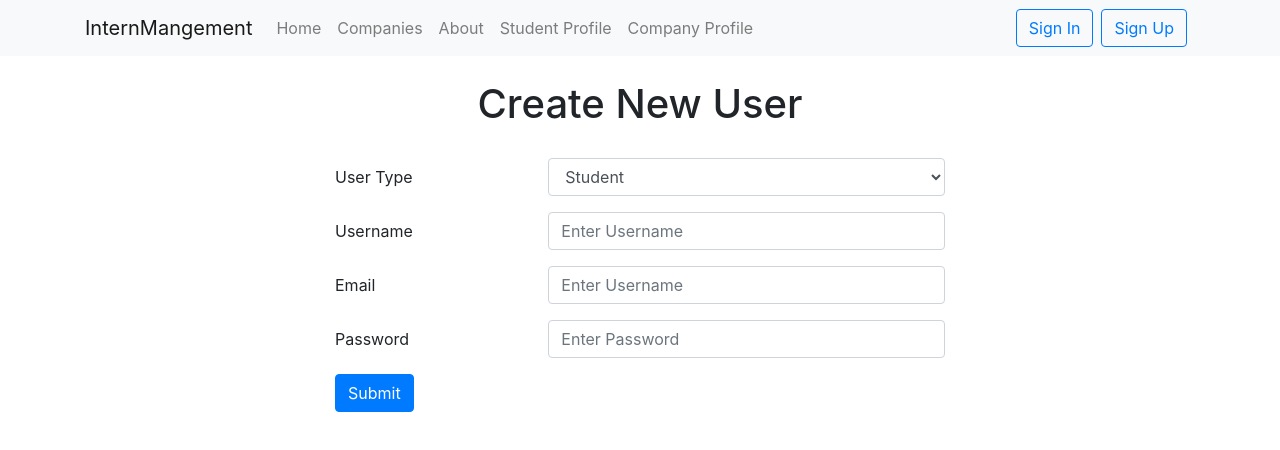
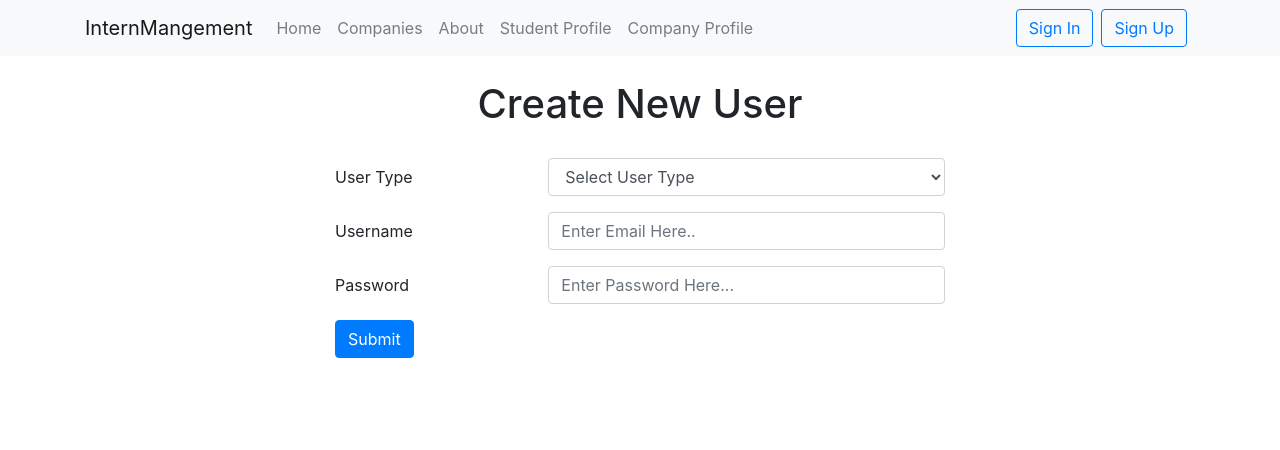
Before and after one commit to WTGihan/intern-manage, a React (Create React App) app: page /signup in a window 1280 px wide. Shown: the top 450 px of the page. Built offline with nearby package versions, Linux system fonts and the light colour scheme.

Commit message:
signup and signin funcation create basic

```diff
--- a/db.json
+++ b/db.json
@@ -3,9 +3,14 @@
     {
       "id": 1,
       "userType": "Student",
-      "username": "WTGihan",
       "email": "wtgihan@gmail.com",
-      "phone": "111"
+      "password": "1111"
+    },
+    {
+      "userType": "Student",
+      "email": "w.tharindu.gihan.lk@gmail.com",
+      "password": "2222",
+      "id": 2
     }
   ],
   "students": [
--- a/src/App.js
+++ b/src/App.js
@@ -12,6 +12,11 @@ import CompanyHome from "./components/pages/company/CompanyHome";
 import StudentHome from "./components/pages/student/StudentHome";
 
 function App() {
+  // const [user, setUser] = useState({
+  //   email:"",
+  //   p
+  // })
+
   return (
     <Router>
       <div className="App">
--- a/src/components/pages/common/SignIn.jsx
+++ b/src/components/pages/common/SignIn.jsx
@@ -1,6 +1,47 @@
-import React from "react";
+import React, { useState } from "react";
+import axios from "axios";
+import { useHistory } from "react-router-dom";
 
 function SignIn() {
+  let history = useHistory();
+
+  const [user, setUser] = useState({
+    email: "",
+    password: "",
+  });
+
+  const onInputChange = (e) => {
+    // console.log(e.target.value);
+    setUser({ ...user, [e.target.name]: e.target.value });
+  };
+
+  const onSubmit = async (e) => {
+    e.preventDefault();
+    // console.log(user);
+    const result = await axios.get("http://localhost:3004/users");
+    const users = result.data;
+    let validUser = false;
+
+    users.forEach((person) => {
+      if (person.email === user.email && person.password === user.password) {
+        validUser = true;
+      }
+    });
+    // console.log(validUser);
+    if (validUser === true) {
+      history.push("/");
+    } else {
+      setUser((user) => ({
+        ...user,
+        email: "",
+        password: "",
+      }));
+    }
+  };
+
+  const { email, password } = user;
+  // console.log(user);
+
   return (
     <div className="container  w-50 m-auto">
       <div className="py-4">
@@ -12,10 +53,11 @@ function SignIn() {
               <input
                 type="text"
                 className="form-control"
-                placeholder="Enter Username"
-                name="name"
-                // value={name}
-                // onChange={(e) => onInputChange(e)}
+                placeholder="Enter Email Here..."
+                name="email"
+                value={email}
+                onChange={(e) => onInputChange(e)}
+                required
               />
             </div>
           </div>
@@ -25,17 +67,18 @@ function SignIn() {
               <input
                 type="password"
                 className="form-control"
-                placeholder="Enter Password"
-                name="username"
-                // value={username}
-                // onChange={(e) => onInputChange(e)}
+                placeholder="Enter Password Here..."
+                name="password"
+                value={password}
+                onChange={(e) => onInputChange(e)}
+                required
               />
             </div>
           </div>
           <button
             type="submit"
             className="btn btn-primary"
-            // onClick={(e) => onSubmit(e)}
+            onClick={(e) => onSubmit(e)}
           >
             Submit
           </button>
--- a/src/components/pages/common/SignUp.jsx
+++ b/src/components/pages/common/SignUp.jsx
@@ -1,6 +1,29 @@
-import React from "react";
+import React, { useState } from "react";
+import axios from "axios";
+import { useHistory } from "react-router-dom";
 
 function SignUp() {
+  let history = useHistory();
+  const [newuser, createUser] = useState({
+    userType: "Select User Type",
+    email: "",
+    password: "",
+  });
+
+  const onInputChange = (e) => {
+    // console.log(e.target.value);
+    createUser({ ...newuser, [e.target.name]: e.target.value });
+  };
+
+  const onSubmit = async (e) => {
+    e.preventDefault();
+    // console.log(newuser);
+    await axios.post("http://localhost:3004/users", newuser);
+    history.push("/");
+  };
+
+  const { userType, email, password } = newuser;
+
   return (
     <div className="container  w-50 m-auto">
       <div className="py-4">
@@ -9,10 +32,15 @@ function SignUp() {
           <div className="form-group row">
             <label className="col-sm-4 col-form-label">User Type</label>
             <div className="col-sm-8">
-              <select className="form-control">
-                <option>Student</option>
-                <option>Company</option>
-                <option>Campus Admin</option>
+              <select
+                className="form-control"
+                name="userType"
+                onChange={(e) => onInputChange(e)}
+              >
+                <option value={userType}>{userType}</option>
+                <option value="Student">Student</option>
+                <option value="Company">Company</option>
+                <option value="CampusAdmin">Campus Admin</option>
               </select>
             </div>
           </div>
@@ -20,25 +48,12 @@ function SignUp() {
             <label className="col-sm-4 col-form-label">Username</label>
             <div className="col-sm-8">
               <input
-                type="text"
+                type="email"
                 className="form-control"
-                placeholder="Enter Username"
-                name="name"
-                // value={name}
-                // onChange={(e) => onInputChange(e)}
-              />
-            </div>
-          </div>
-          <div className="form-group row">
-            <label className="col-sm-4 col-form-label">Email</label>
-            <div className="col-sm-8">
-              <input
-                type="text"
-                className="form-control"
-                placeholder="Enter Username"
-                name="name"
-                // value={name}
-                // onChange={(e) => onInputChange(e)}
+                placeholder="Enter Email Here.."
+                name="email"
+                value={email}
+                onChange={(e) => onInputChange(e)}
               />
             </div>
           </div>
@@ -48,17 +63,18 @@ function SignUp() {
               <input
                 type="password"
                 className="form-control"
-                placeholder="Enter Password"
-                name="username"
-                // value={username}
-                // onChange={(e) => onInputChange(e)}
+                placeholder="Enter Password Here..."
+                name="password"
+                value={password}
+                onChange={(e) => onInputChange(e)}
+                required
               />
             </div>
           </div>
           <button
             type="submit"
             className="btn btn-primary"
-            // onClick={(e) => onSubmit(e)}
+            onClick={(e) => onSubmit(e)}
           >
             Submit
           </button>
```
